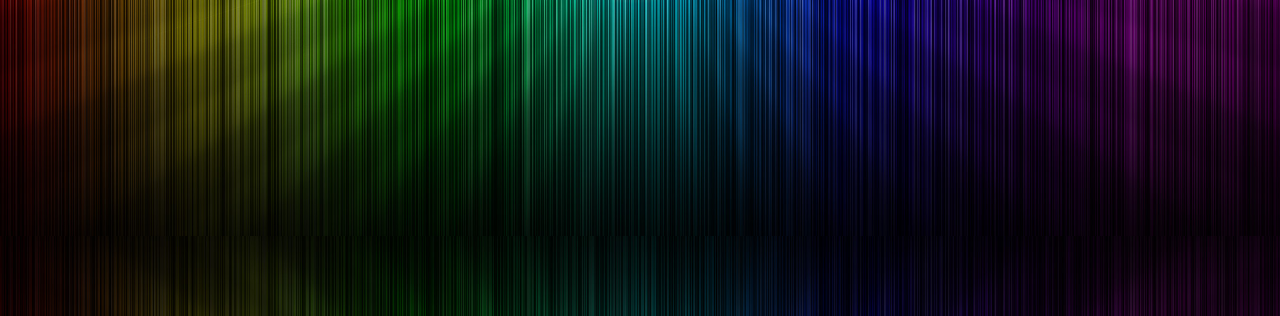
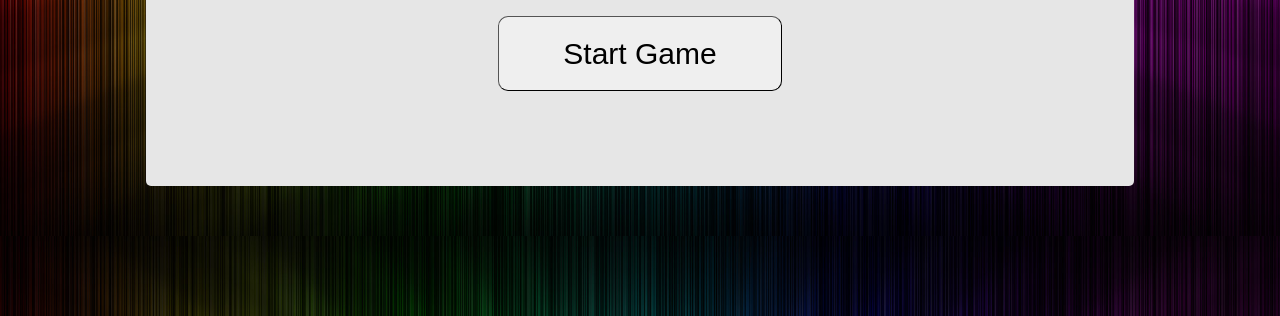
Before and after one commit to jimmi-meredith/Click-The-Colour, a plain HTML site: page index.html in a window 1280 px wide. Shown: the part 484-800 px from the top of the page. Drawn offline with Linux system fonts and the light colour scheme.

Commit message:
Finish first draft of styling

```diff
--- a/index.html
+++ b/index.html
@@ -18,6 +18,7 @@
     </h1>
   </div>
   <div class="container">
+    <div class="game-area">
       <div id="instructions">
         <p>Race against the clock!</p>
         <p>See how many colours you can click.<br>
@@ -29,7 +30,7 @@
         <h1 id="timer"></h1>
       </div>
       <div class="button">
-      <button id="start-button">Start Game</button>
+        <button id="start-button" class="start-button">Start Game</button>
       </div>
       <div id="word-div" class="game-word">
         <h1 id="game-word"></h1>
@@ -50,6 +51,7 @@
         </div>
       </div>
     </div>
+  </div>
 </body>
 
 <script src="index.js"></script>
```
Lines whose indentation alone changed are shown as unchanged.
